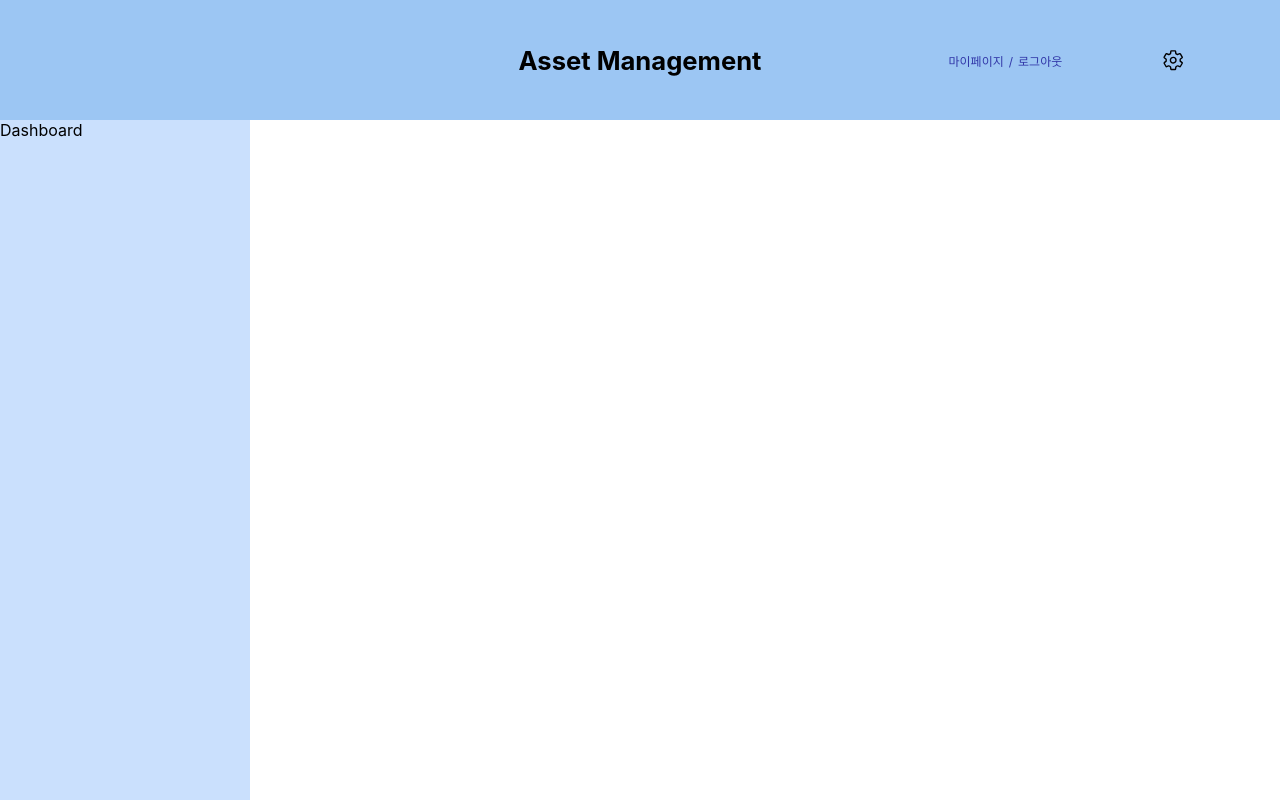
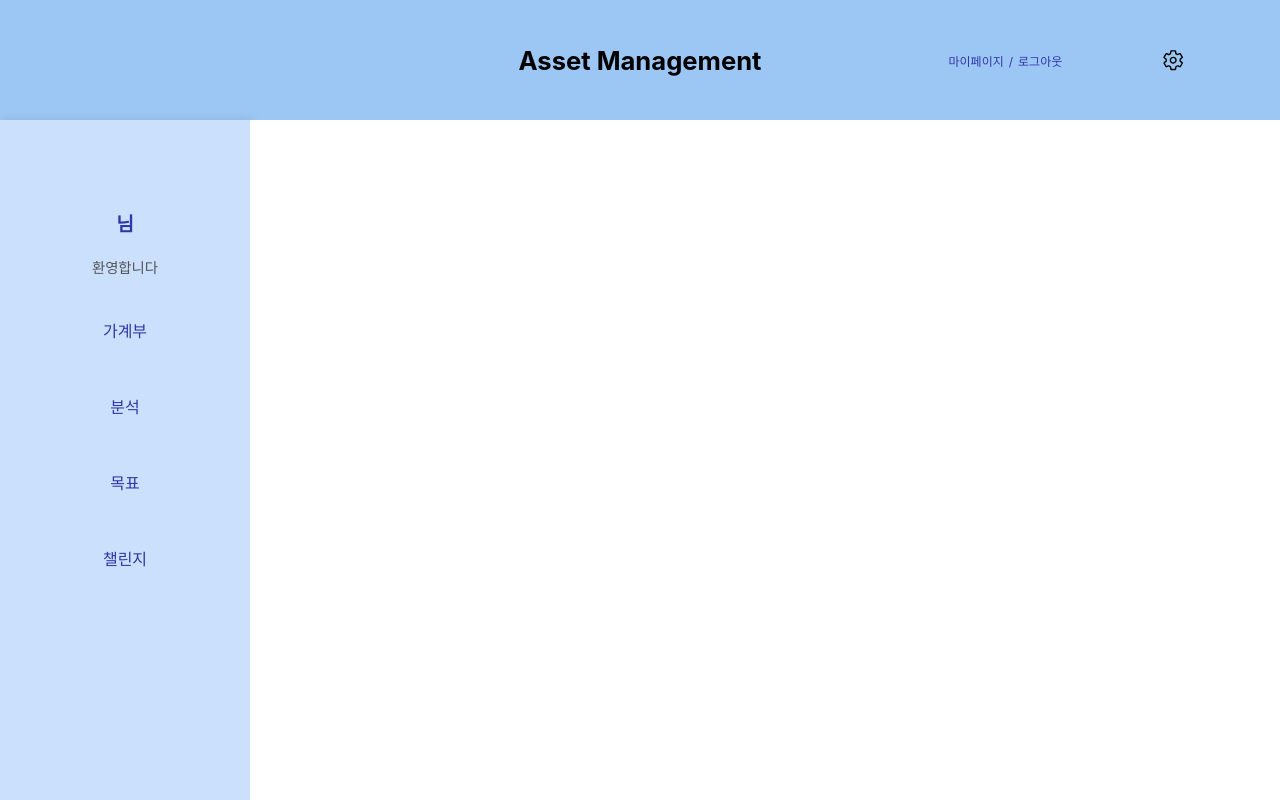
Before and after one commit to hgb926/asset-management, a React (Create React App) app: page / in a window 1280 px wide. Built offline with nearby package versions, Linux system fonts and the light colour scheme; sample sign-in values are in the browser's storage.

Commit message:
[Design] 대쉬보드 1차 디자인

```diff
--- a/src/components/main/Dashboard.js
+++ b/src/components/main/Dashboard.js
@@ -1,10 +1,28 @@
 import React from 'react';
 import styles from '../../styles/main/Dashboard.module.scss'
+import {useSelector} from "react-redux";
 
 const Dashboard = () => {
+
+    const userData = useSelector(state => state.userInfo.userData);
+
+
     return (
         <div className={styles.container}>
-            Dashboard
+            <div className={styles.subContainer}>
+                <div className={styles.profile}>
+                    <p className={styles.welcome}>{userData.nickname}님</p>
+                    <p className={styles.greeting}>환영합니다</p>
+                </div>
+                <nav className={styles.menu}>
+                    {/*액티브*/}
+                    {/*나중엔 가계부 제외 나머지는 Link태그로 이동*/}
+                    <p className={styles.menuItem}>가계부</p>
+                    <p className={styles.menuItem}>분석</p> {/*  /analysis  */}
+                    <p className={styles.menuItem}>목표</p> {/*  /goal  */}
+                    <p className={styles.menuItem}>챌린지</p> {/*  /challenge  */}
+                </nav>
+            </div>
         </div>
     );
 };
--- a/src/styles/main/Dashboard.module.scss
+++ b/src/styles/main/Dashboard.module.scss
@@ -1,5 +1,57 @@
 .container {
   width: 250px; /* 고정 너비 */
-  background: #CAE0FD;
+  background: #cae0fd;
   flex-shrink: 0; /* 크기가 줄어들지 않도록 설정 */
+  display: flex;
+  justify-content: center;
+  box-shadow: 2px 0 10px rgba(0, 0, 0, 0.1); /* 약간의 그림자 추가 */
+
+
+  .subContainer {
+    width: 100%; /* 가로 채우기 */
+    padding: 20px;
+    text-align: center;
+    display: flex;
+    flex-direction: column;
+    align-items: center;
+    margin-top: 50px;
+
+    .profile {
+      text-align: center;
+
+      .welcome {
+        font-size: 1.2rem;
+        font-weight: bold;
+        color: #3137a8;
+      }
+
+      .greeting {
+        font-size: 0.9rem;
+        color: #555;
+      }
+    }
+
+    .menu {
+      width: 100%;
+      display: flex;
+      flex-direction: column;
+      align-items: center;
+
+      .menuItem {
+        font-size: 1rem;
+        color: #3137a8;
+        padding: 10px 20px;
+        border-radius: 8px;
+        transition: background-color 0.3s, transform 0.2s;
+        cursor: pointer;
+        text-align: center;
+        width: 80%;
+
+        &:hover {
+          background-color: #b9d8ff;
+          transform: translateY(-3px);
+        }
+      }
+    }
+  }
 }
```
